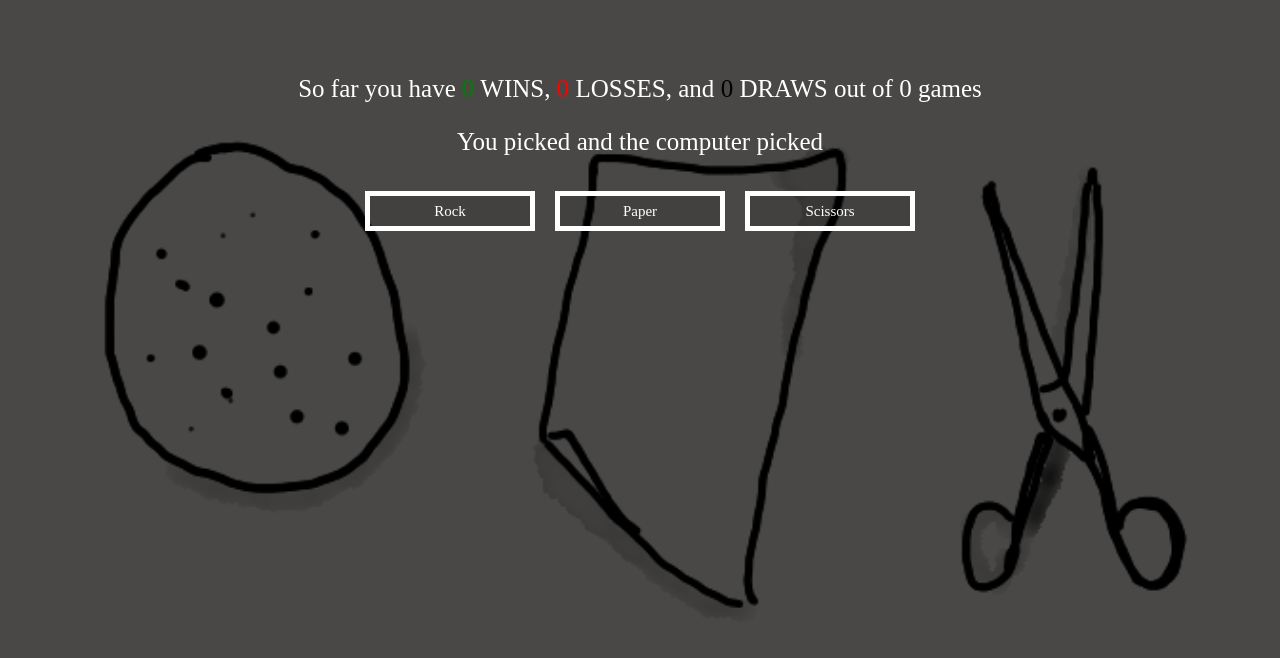
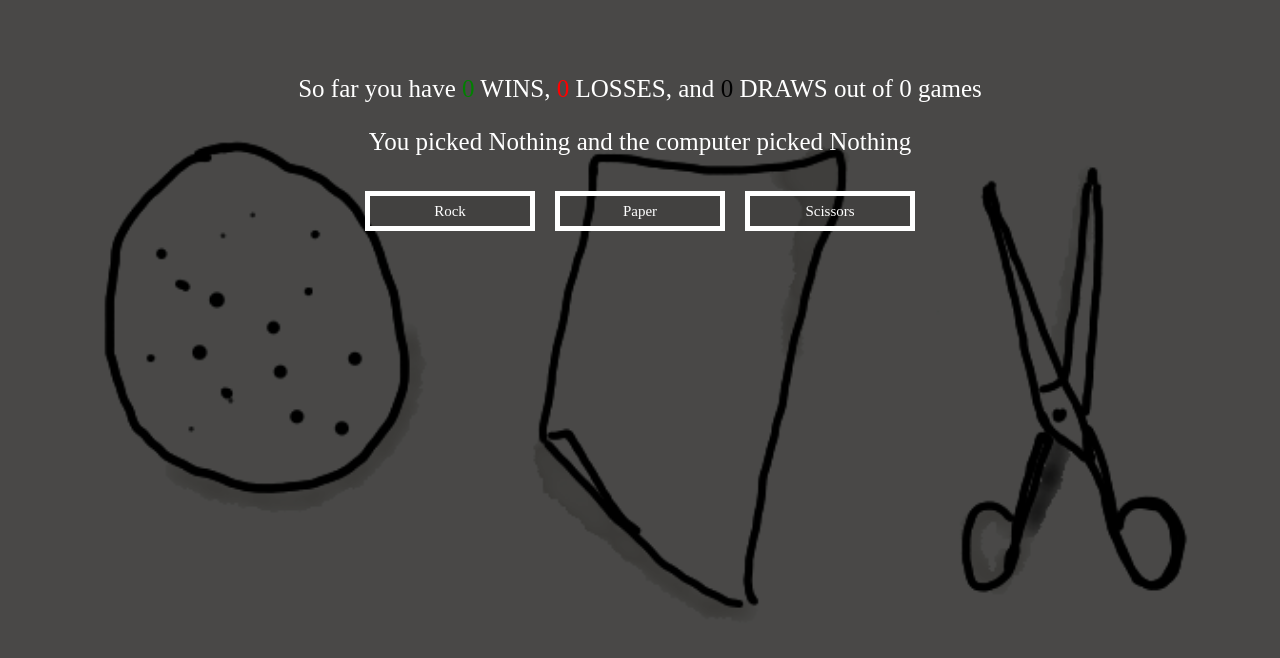
Before and after one commit to bcarrol2/rpsg, a React (Create React App) app in the folder rock_paper_scissors/: page / in a window 1280 px wide. Shown: the top 658 px of the page. Built offline with nearby package versions, Linux system fonts and the light colour scheme.

Commit message:
usestate for default text change

```diff
--- a/rock_paper_scissors/src/App.js
+++ b/rock_paper_scissors/src/App.js
@@ -41,8 +41,8 @@ function App() {
   const computerOptions = ['Rock', 'Paper', 'Scissors'];
   let randomPick = _.sample(computerOptions);
 
-  const [playerChoice, setPlayerChoice] = useState('');
-  const [computerChoice, setComputerChoice] = useState('');
+  const [playerChoice, setPlayerChoice] = useState('Nothing');
+  const [computerChoice, setComputerChoice] = useState('Nothing');
 
   const [disable, setDisable] = useState(false);
 
```
